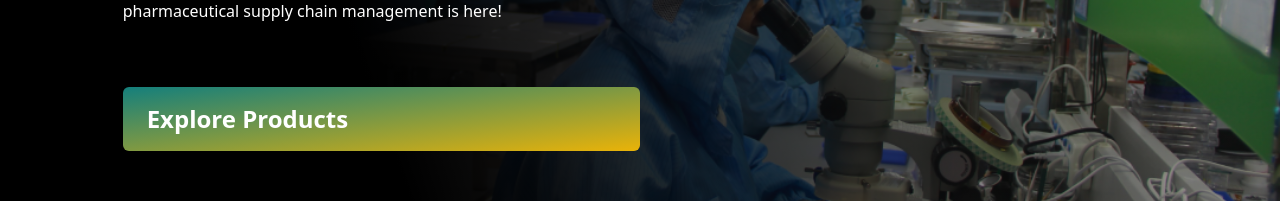
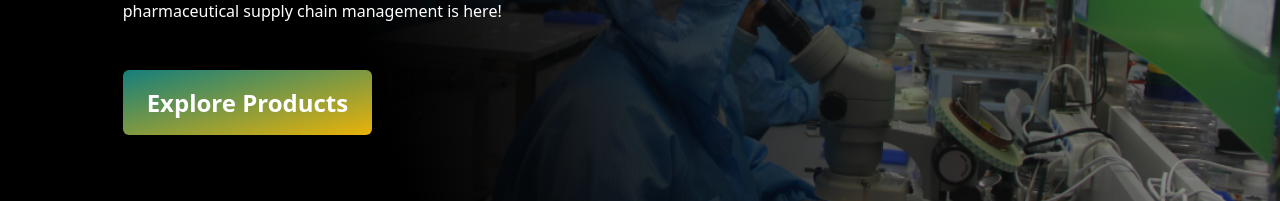
Before and after one commit to Adesdesk/Track-Pharma, a Next.js app in the folder frontend/: page / in a window 1280 px wide. Shown: the part 529-730 px from the top of the page. Built offline with nearby package versions, Linux system fonts and the light colour scheme; what wagmi would draw is missing.

Commit message:
Update index.js

```diff
--- a/frontend/pages/index.js
+++ b/frontend/pages/index.js
@@ -24,7 +24,7 @@ export default function Home() {
               Empowering healthcare through decentralization: the future of pharmaceutical supply chain management is here!
             </p>
             {/*<Link href='/products' className='py-4 px-6 text-white font-bold text-2xl rounded-md bg-gradient-to-br from-pharmaGreen-700 to-yellow-500'>Explore Products</Link>*/}
-            <Link href='/products' className='block py-2 px-4 text-white font-bold text-xl
+            <Link href='/products' className='py-2 px-4 text-white font-bold text-xl
             rounded-md bg-gradient-to-br from-pharmaGreen-700 to-yellow-500 md:text-2xl lg:text-2xl
             xl:text-2xl md:py-4 lg:py-4 xl:py-4 md:px-6 lg:px-6 xl:px-6'>Explore Products</Link>
             </div>
```
